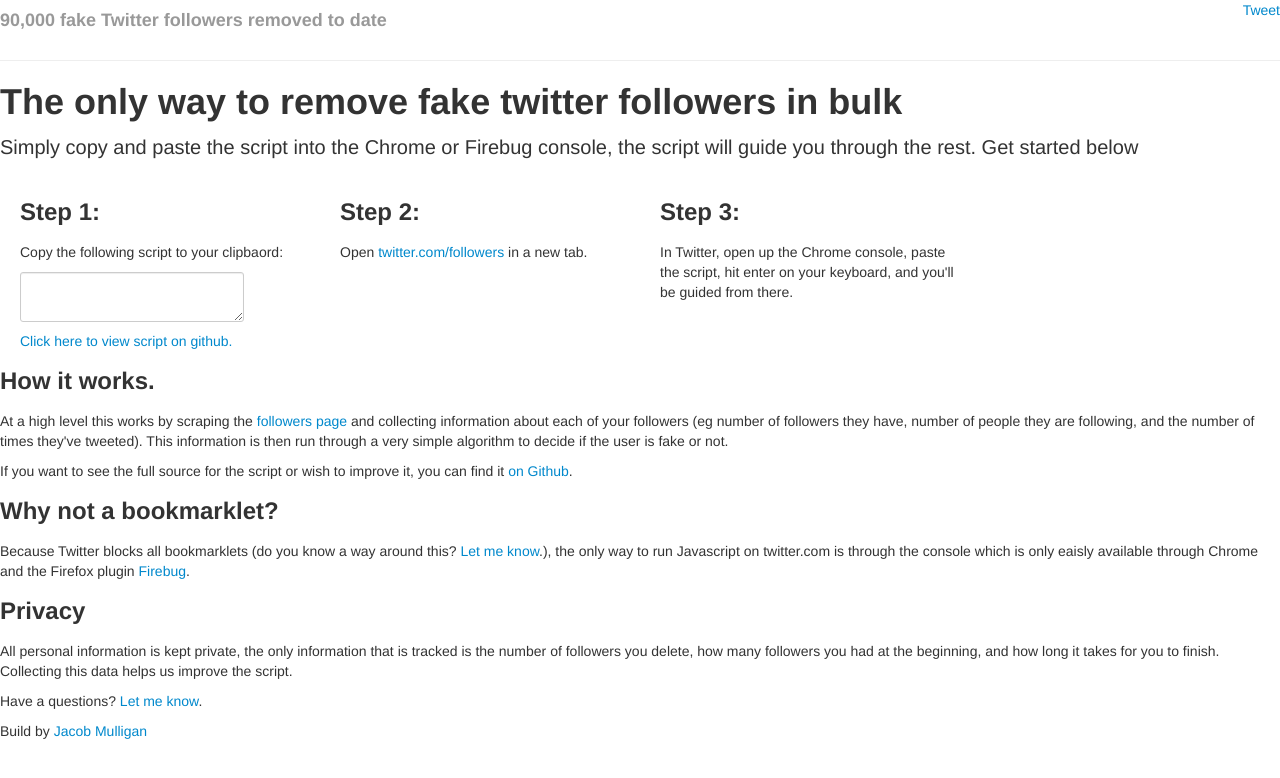
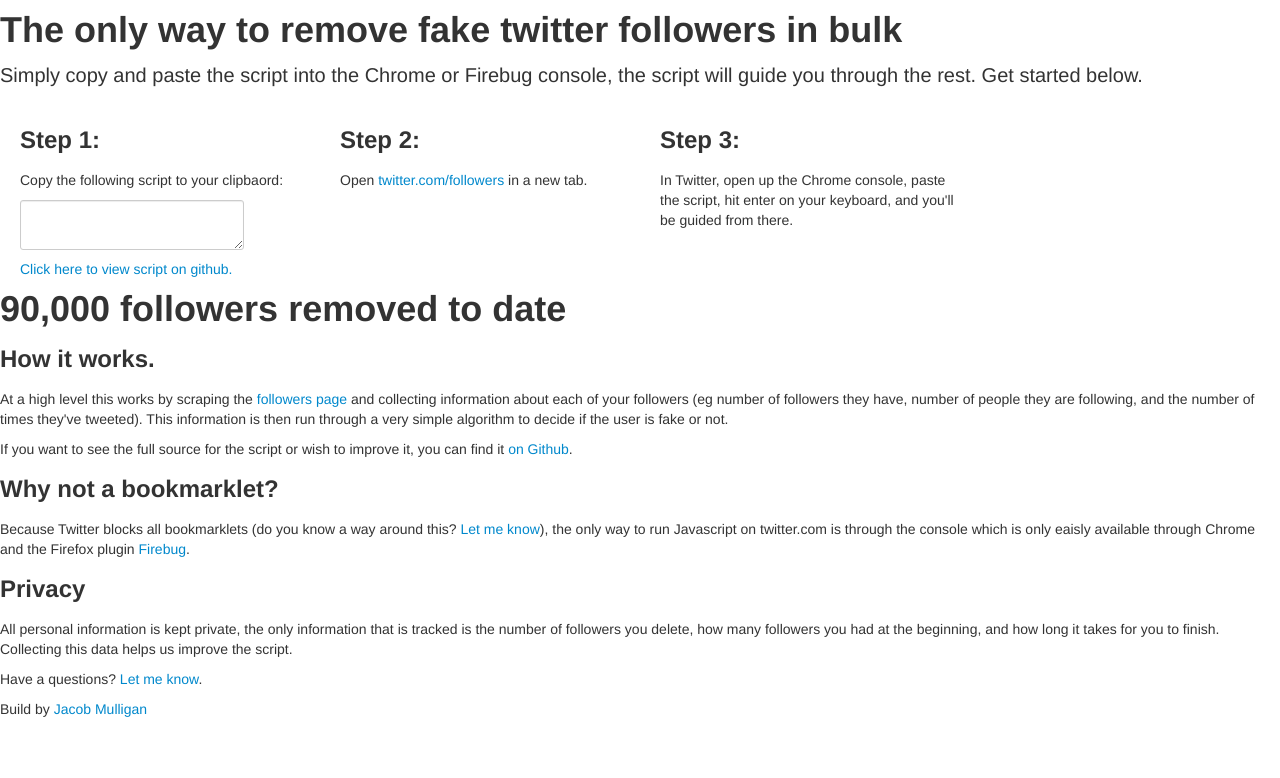
Before and after one commit to jcbmllgn/followersBeGone, a website: page app/index.html in a window 1280 px wide. Drawn offline with nearby package versions, Linux system fonts and the light colour scheme.

Commit message:
cleaned up the design a bit.

```diff
--- a/app/index.html
+++ b/app/index.html
@@ -18,18 +18,9 @@
     </head>
     <body>
         <div class="wrapper">
-            <div class="masthead">
-                <h4 class="muted pull-left"><span>90,000</span> fake Twitter followers removed to date</h4>
-                <a href="https://twitter.com/share" class="twitter-share-button pull-right" data-via="jcbmllgn">Tweet</a>
-                <script>!function(d,s,id){var js,fjs=d.getElementsByTagName(s)[0];if(!d.getElementById(id)){js=d.createElement(s);js.id=id;js.src="//platform.twitter.com/widgets.js";fjs.parentNode.insertBefore(js,fjs);}}(document,"script","twitter-wjs");</script>
-                <div style="clear:both;"></div>
-            </div>
-
-            <hr>
-
             <div class="jumbotron">
                 <h1>The only way to remove fake twitter followers in bulk</h1>
-                <p class="lead">Simply copy and paste the script into the Chrome or Firebug console, the script will guide you through the rest. Get started below</p>
+                <p class="lead">Simply copy and paste the script into the Chrome or Firebug console, the script will guide you through the rest. Get started below.</p>
             </div>
 
             <div class="directions">
@@ -38,7 +29,7 @@
                     <p>Copy the following script to your clipbaord:</p>
                     <textarea class="scripty"></textarea>
                     <br>
-                    <a href="https://github.com/jcbmllgn/followersBeGone" targer="_blank" class="smaller">Click here to view script on github.</a>
+                    <a href="https://github.com/jcbmllgn/followersBeGone/blob/master/app/scripts/remover.js" target="_blank" class="smaller">Click here to view script on github.</a>
                 </div>
 
                 <div class="span4 text-center">
@@ -55,24 +46,19 @@
         </div>
 
         <div class="divider">
-                <div class="myRow">
-<!--                     <a href="#the-code" class="menuBlock text-center">How does it work and can I read the code?</a>
-                    <a href="#why-chrome" class="menuBlock text-center">Why only Chrome and Firefox Firebug?</a>
-                    <a href="#video" class="menuBlock text-center">Is there a video walk through? (There is)</a>
-                    <a href="#why-chrome" class="menuBlock text-center">Who made this?</a> -->
-                </div>
+            <h1><span>90,000</span> followers removed to date</h1>
         </div>
 
 
         <div id="the-code" class="answer-section">
             <h3>How it works.</h3>
-                <p>At a high level this works by scraping the <a target="http://twitter.com/followers">followers page</a> and collecting information about each of your followers (eg number of followers they have, number of people they are following, and the number of times they've tweeted). This information is then run through a very simple algorithm to decide if the user is fake or not.</p>
+            <p>At a high level this works by scraping the <a target="_blank" href="http://twitter.com/followers">followers page</a> and collecting information about each of your followers (eg number of followers they have, number of people they are following, and the number of times they've tweeted). This information is then run through a very simple algorithm to decide if the user is fake or not.</p>
             <p>If you want to see the full source for the script or wish to improve it, you can find it <a target="_blank" href="https://github.com/jcbmllgn/followersBeGone">on Github</a>.</p>
         </div>
 
         <div id="why-chrome" class="answer-section">
             <h3>Why not a bookmarklet?</h3>
-                <p>Because Twitter blocks all bookmarklets (do you know a way around this? <a href="mailto:jacobdmulligan@gmail.com">Let me know</a>.), the only way to run Javascript on twitter.com is through the console which is only eaisly available through Chrome and the Firefox plugin <a href="http://getfirebug.com/" target="_blank">Firebug</a>.</p>
+            <p>Because Twitter blocks all bookmarklets (do you know a way around this? <a href="mailto:jacobdmulligan@gmail.com">Let me know</a>), the only way to run Javascript on twitter.com is through the console which is only eaisly available through Chrome and the Firefox plugin <a href="http://getfirebug.com/" target="_blank">Firebug</a>.</p>
         </div>
 
         <div class="answer-section">
--- a/app/scripts/remover.js
+++ b/app/scripts/remover.js
@@ -1,4 +1,4 @@
-// Settings:
+// Followers be gone script:
 
 var limit = 60,
     $removedItems,
--- a/app/styles/main.scss
+++ b/app/styles/main.scss
@@ -1,30 +1,15 @@
 .wrapper {
   width: 960px;
   margin: 0px auto;
-
-  hr {
-    margin: 5px 0 50px;
-  }
 }
 
 .text-center {
   text-align: center;
 }
 
-.masthead {
-
-  h4 {
-    text-align: center;
-  }
-
-  .twitter-share-button {
-    margin-top: 11px;
-  }
-}
-
 .jumbotron {
   width: 750px;
-  margin: 40px auto 55px;
+  margin: 30px auto 55px;
 
   text-align: center;
 
@@ -33,14 +18,9 @@
     line-height: 55px;
     margin-bottom: 10px;
   }
-
-  h4 {
-    margin-bottom: 20px;
-  }
 }
 
 .directions {
-
   textarea {
     width: 200px;
     height: 45px;
@@ -55,28 +35,13 @@
   background-color: lighten(#333333,75%);
   margin-top: 70px;
 
-  .myRow {
-    width: 960px;
-    margin: 0px auto;
+  h1 {
+    color: lighten(#333333, 40%);
+    text-align: center;
+    padding-top: 27px;
 
-    .menuBlock {
-      height: 77px;
-      width: 220px;
-      margin-left: 17px;
-      float: left;
-      padding-top: 23px;
-      line-height: 25px;
-      font-size: 18px;
-      font-weight: bold;
-      color: lighten(#333333, 15%);
-
-
-      &:hover {
-        text-decoration: none;
-        color: lighten(#333333, 5%);
-        cursor: pointer;
-        background: lighten(#333333,65%);
-      }
+    span {
+      color: lighten(#333333, 30%);
     }
   }
 }
```
Lines whose indentation alone changed are shown as unchanged.
